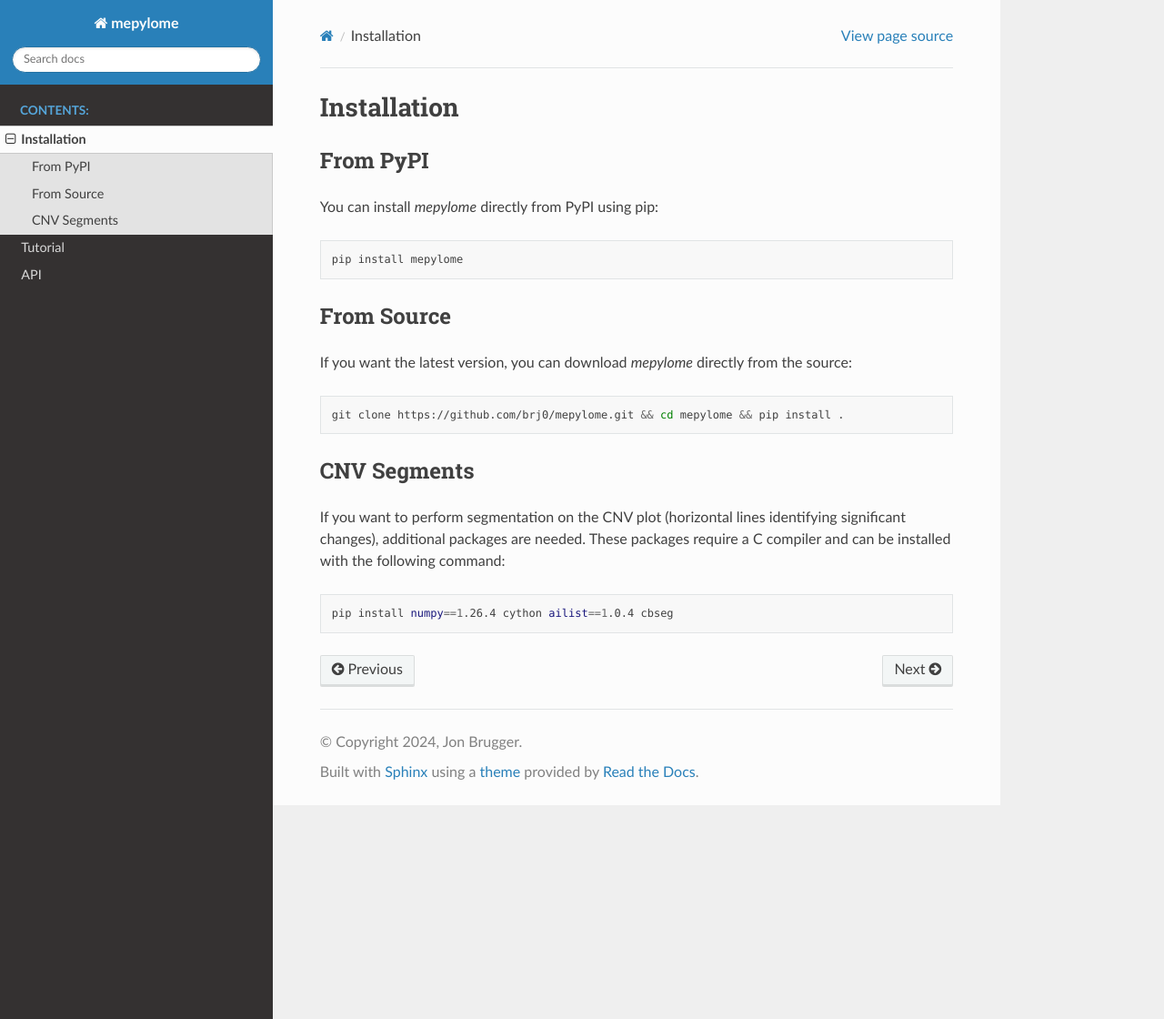
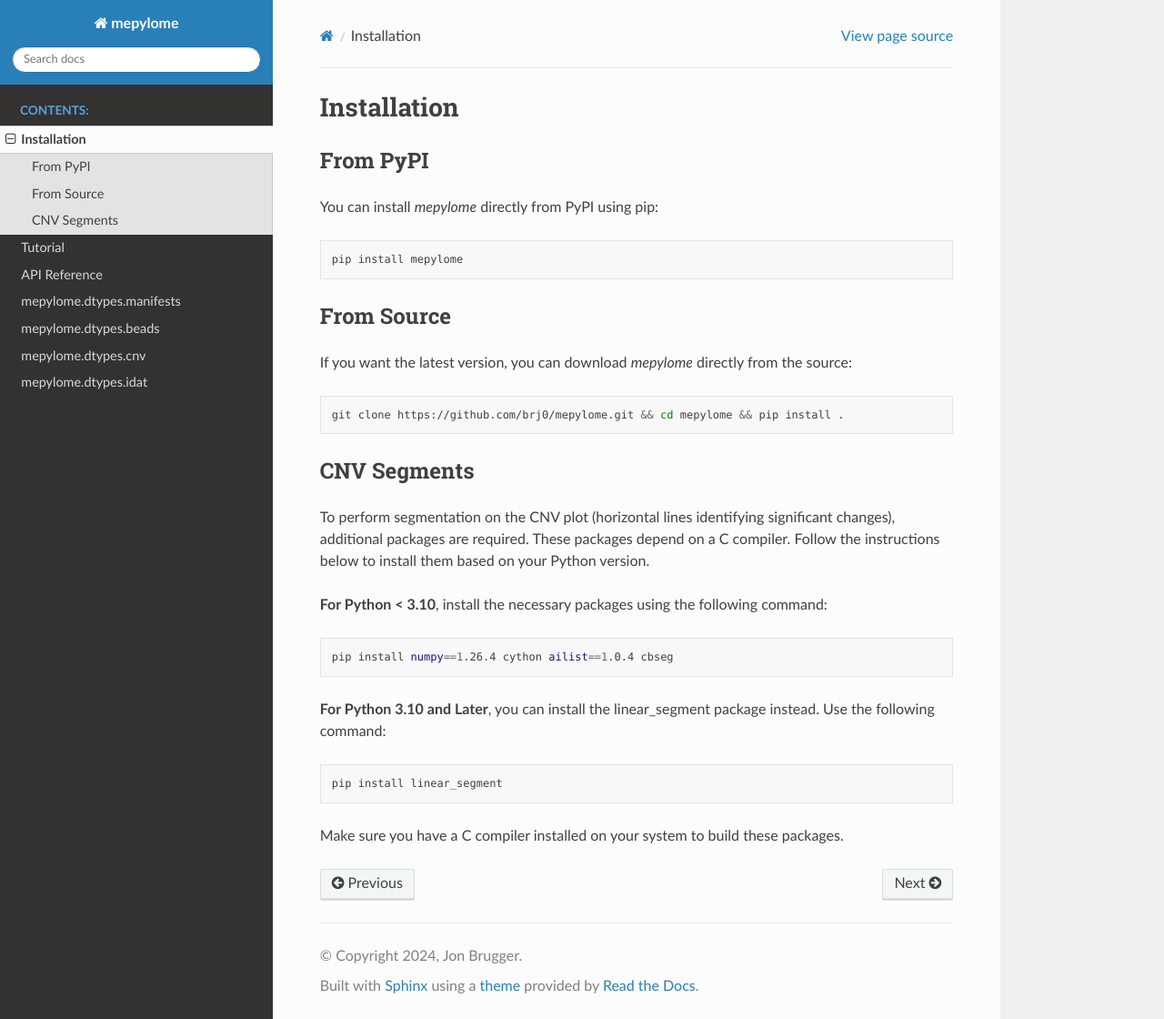
Before and after one commit to brj0/mepylome, a Sphinx documentation site: the page built from docs/installation.rst, in a window 1280 px wide and 1120 px high. Shown: the whole window at 91% size. Built offline with Sphinx 7.4.7 and the Read the Docs theme 2.0.0, drawn with Linux system fonts in a browser that asks for light colours.

Commit message:
New backup 2024-06-21 18:06:35

```diff
--- a/docs/api.rst
+++ b/docs/api.rst
@@ -1,30 +1,32 @@
-API
-===
+API Reference
+=============
 
-
-CLAS
-----
-
-.. autoclass:: mepylome.dtypes.manifests.Manifest
+.. autoclass:: mepylome.dtypes.cnv.Annotation
    :members:
 
-
-aSDFADFAF
-
-Useful Functions
-----------------
+mepylome.dtypes.manifests
+=========================
 
 .. automodule:: mepylome.dtypes.manifests
    :members:
 
+
+mepylome.dtypes.beads
+=====================
+
 .. automodule:: mepylome.dtypes.beads
    :members:
+
+
+mepylome.dtypes.cnv
+===================
 
 .. automodule:: mepylome.dtypes.cnv
    :members:
 
+
+mepylome.dtypes.idat
+====================
+
 .. automodule:: mepylome.dtypes.idat
    :members:
-
-.. automodule:: mepylome.dtypes.genetic_data
-   :members:
--- a/docs/installation.rst
+++ b/docs/installation.rst
@@ -23,8 +23,25 @@ If you want the latest version, you can download `mepylome` directly from the so
 CNV Segments
 ------------
 
-If you want to perform segmentation on the CNV plot (horizontal lines identifying significant changes), additional packages are needed. These packages require a C compiler and can be installed with the following command:
+To perform segmentation on the CNV plot (horizontal lines identifying
+significant changes), additional packages are required. These packages depend
+on a C compiler. Follow the instructions below to install them based on your
+Python version.
+
+**For Python < 3.10**, install the necessary packages using the following
+command:
 
 .. code-block:: sh
 
     pip install numpy==1.26.4 cython ailist==1.0.4 cbseg
+
+
+**For Python 3.10 and Later**, you can install the linear_segment package
+instead. Use the following command:
+
+.. code-block:: sh
+
+    pip install linear_segment
+
+Make sure you have a C compiler installed on your system to build these
+packages.
```
Also changed, not shown: README.md (+16 -1 lines), mepylome/__init__.py (+3 -33 lines), 3 other files.
